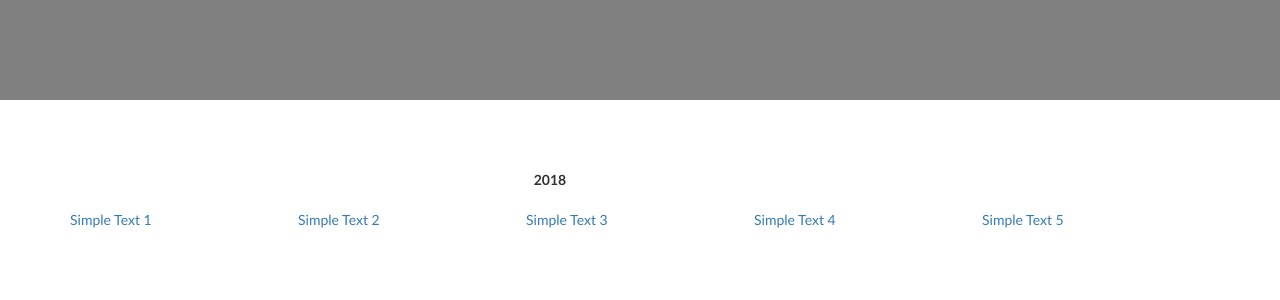
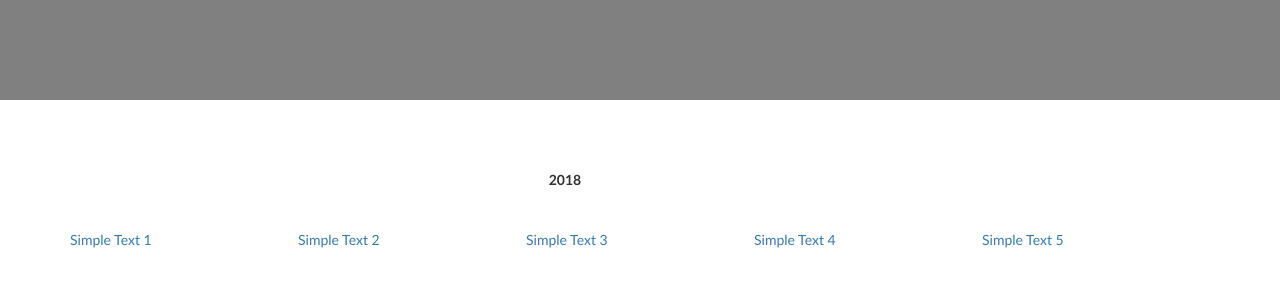
Before and after one commit to njxjtu/njxjtu.github.io, a Jekyll site: the page things2.html, which Jekyll copies as it is, in a window 1280 px wide. Shown: the top 300 px of the page. Built offline with Jekyll 4.4.1, drawn with Linux system fonts in a browser that asks for light colours; nearby versions of some CDN libraries.

Commit message:
Update things2.html

```diff
--- a/things2.html
+++ b/things2.html
@@ -19,7 +19,7 @@
 <div class="container">
 <table style="width:100%">
   <tr>
-    <th colspan="5" style="padding: 20px 200px 20px 20px"><center>2018</center></th>
+    <th colspan="5" style="padding: 20px 170px 40px 20px"><center>2018</center></th>
   </tr>
   <tr>
     <td><a href="test.txt" >Simple Text 1</a></td>
```
